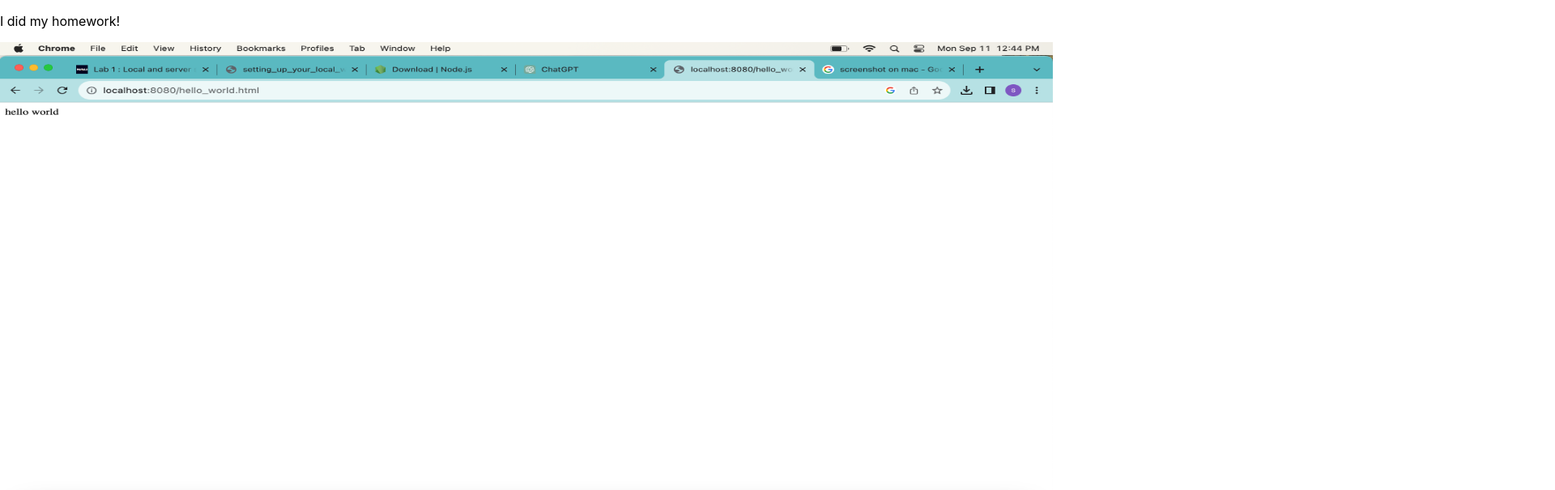
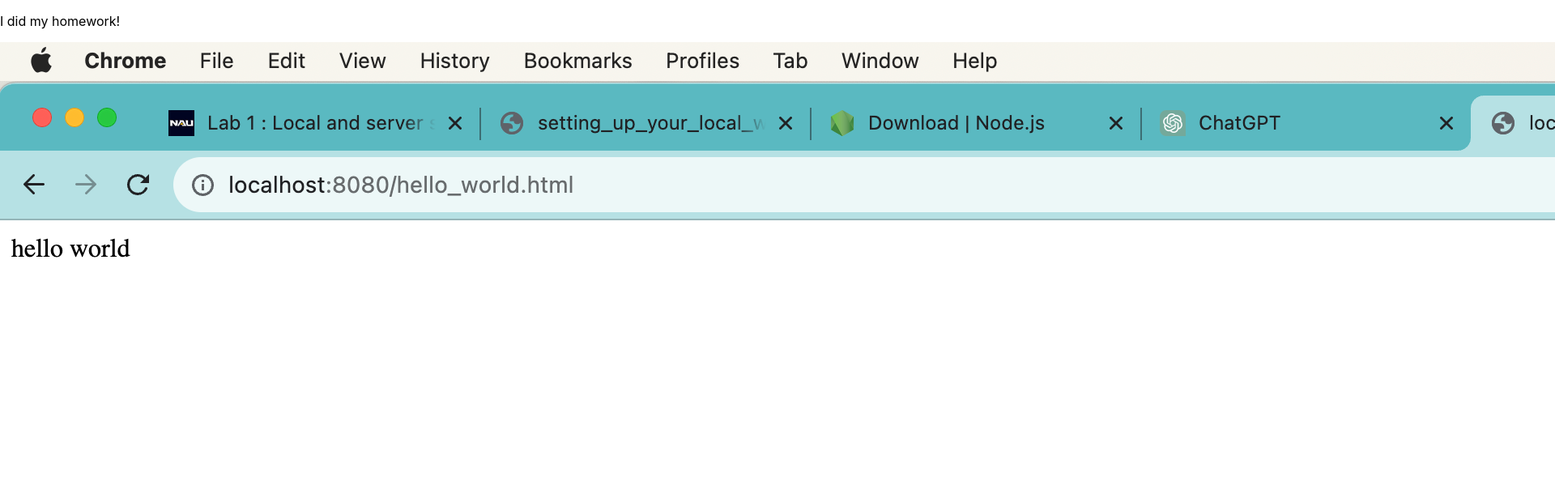
Before and after one commit to Southen16/my-first-static-web-app, a React (Create React App) app: page / in a window 1280 px wide. Shown: the top 605 px of the page at 81% size, 1920 px wide, since content can reach past the window. Built offline with nearby package versions, Linux system fonts and the light colour scheme.

Commit message:
updated the app

```diff
--- a/src/App.js
+++ b/src/App.js
@@ -1,5 +1,5 @@
 import './App.css';
-import Lab1Image from './Lab1.jpg';
+import LabPic from './Lab1.jpg';
 
 function App() {
   return (
@@ -7,7 +7,7 @@ function App() {
       <p>
         I did my homework!
       </p>
-      <img src={Lab1Image} width="1300" height="600" alt="Lab1"/>
+      <img src={LabPic} alt="Lab Picture"/>
 
     </div>
   );
```
